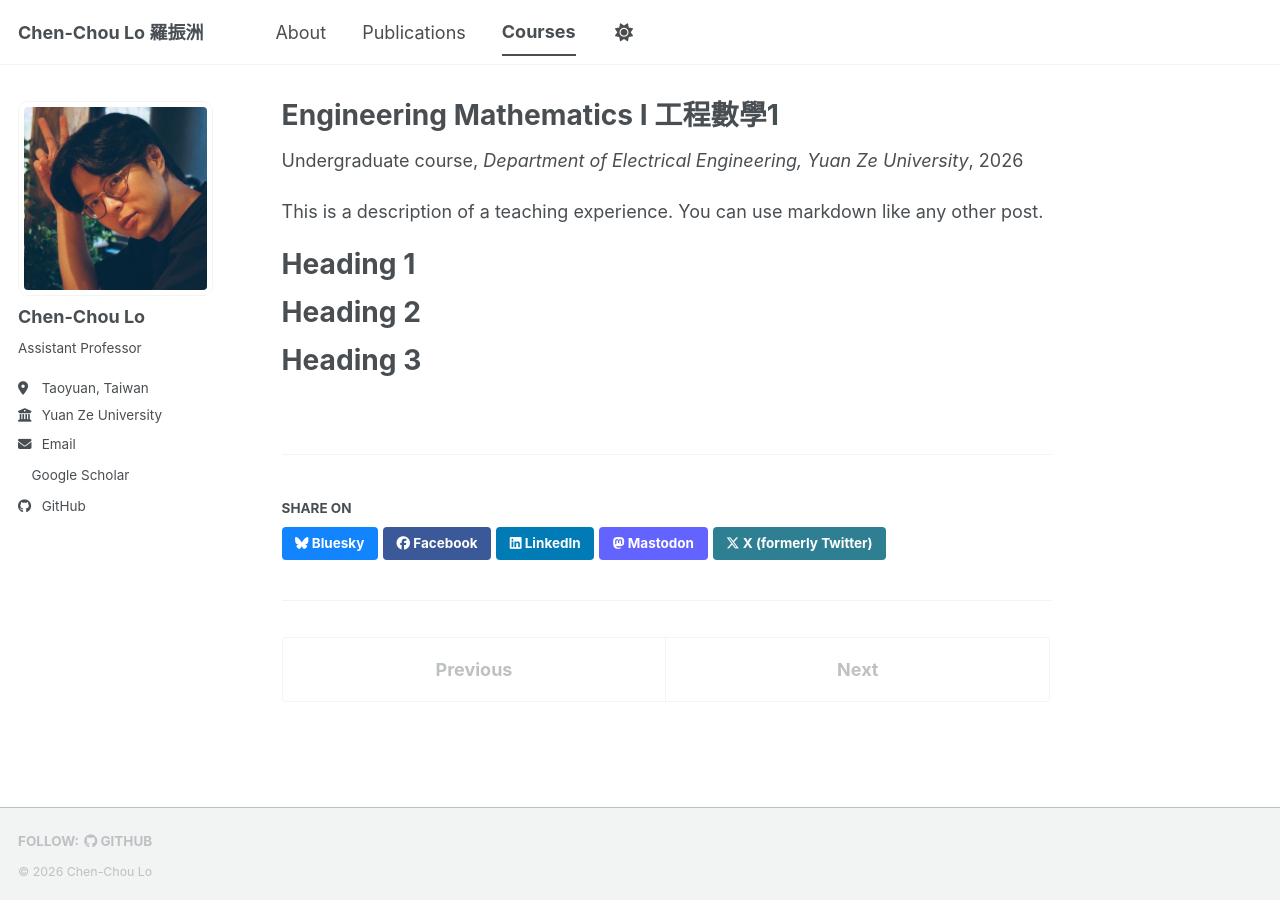
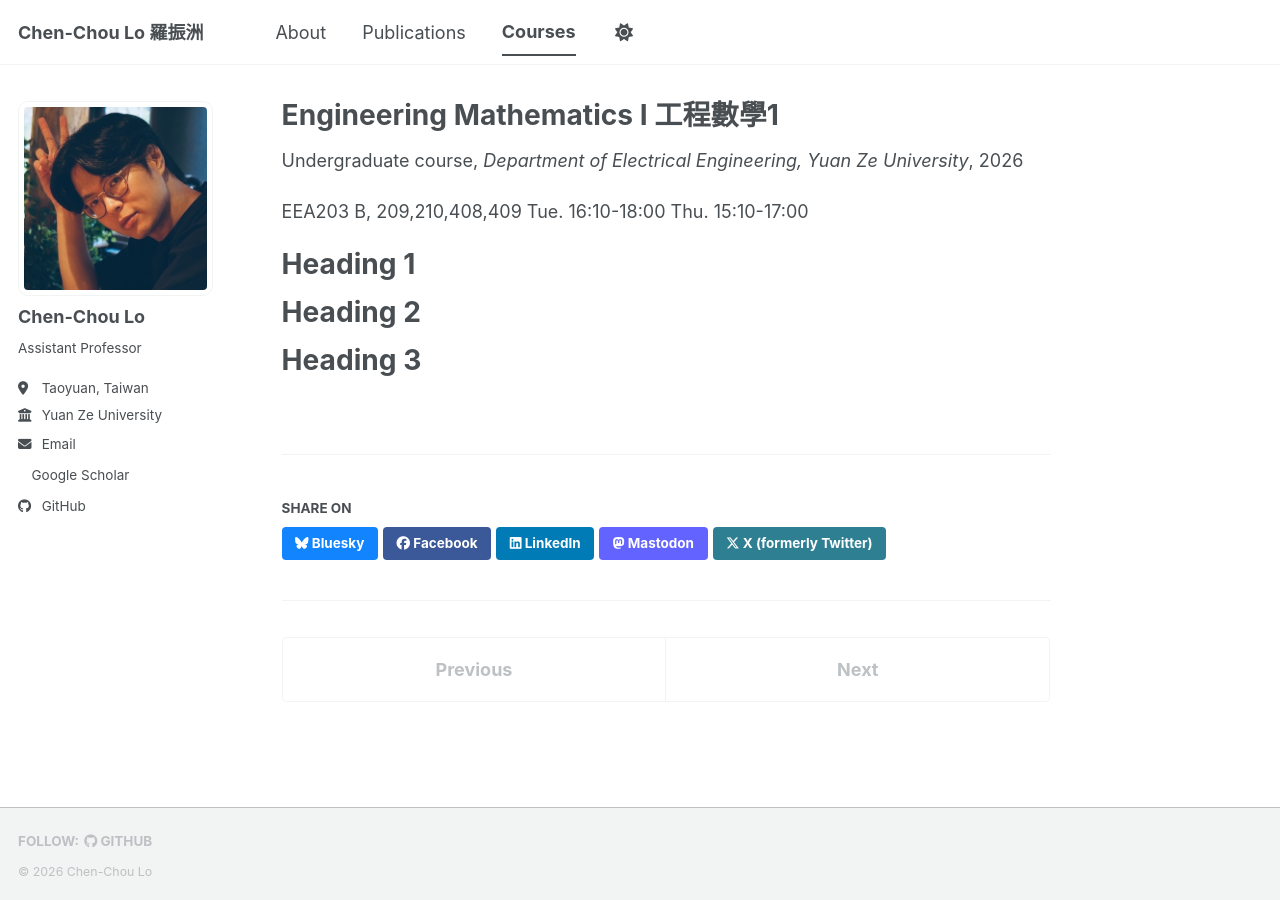
Before and after one commit to lochenchou/lochenchou.github.io, a Jekyll site: the page built from _teaching/2026-fall-engineering-mathematics-I.md, in a window 1280 px wide. Built offline with Jekyll 4.4.1, drawn with Linux system fonts in a browser that asks for light colours; a style sheet for code colours, icons or effects is not loaded.

Commit message:
Update course information for Engineering Mathematics I
Added course details including room numbers and schedule.

```diff
--- a/_teaching/2026-fall-engineering-mathematics-I.md
+++ b/_teaching/2026-fall-engineering-mathematics-I.md
@@ -7,8 +7,9 @@ venue: "Department of Electrical Engineering, Yuan Ze University"
 date: 2026-08-04
 location: "Taoyuan, Taiwan"
 ---
-
-This is a description of a teaching experience. You can use markdown like any other post.
+EEA203 B, 209,210,408,409
+Tue. 16:10-18:00
+Thu. 15:10-17:00
 
 Heading 1
 ======
```
